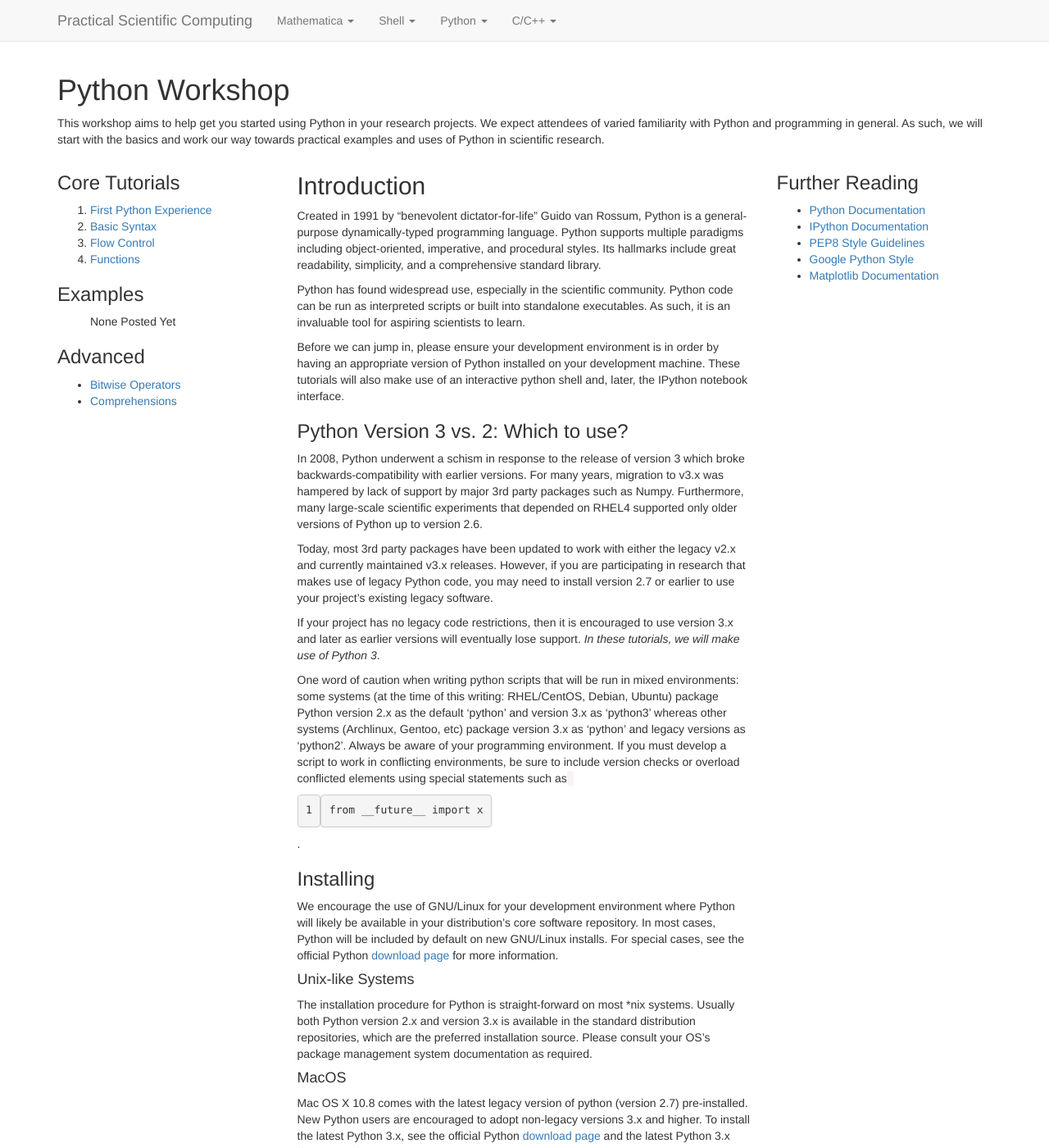
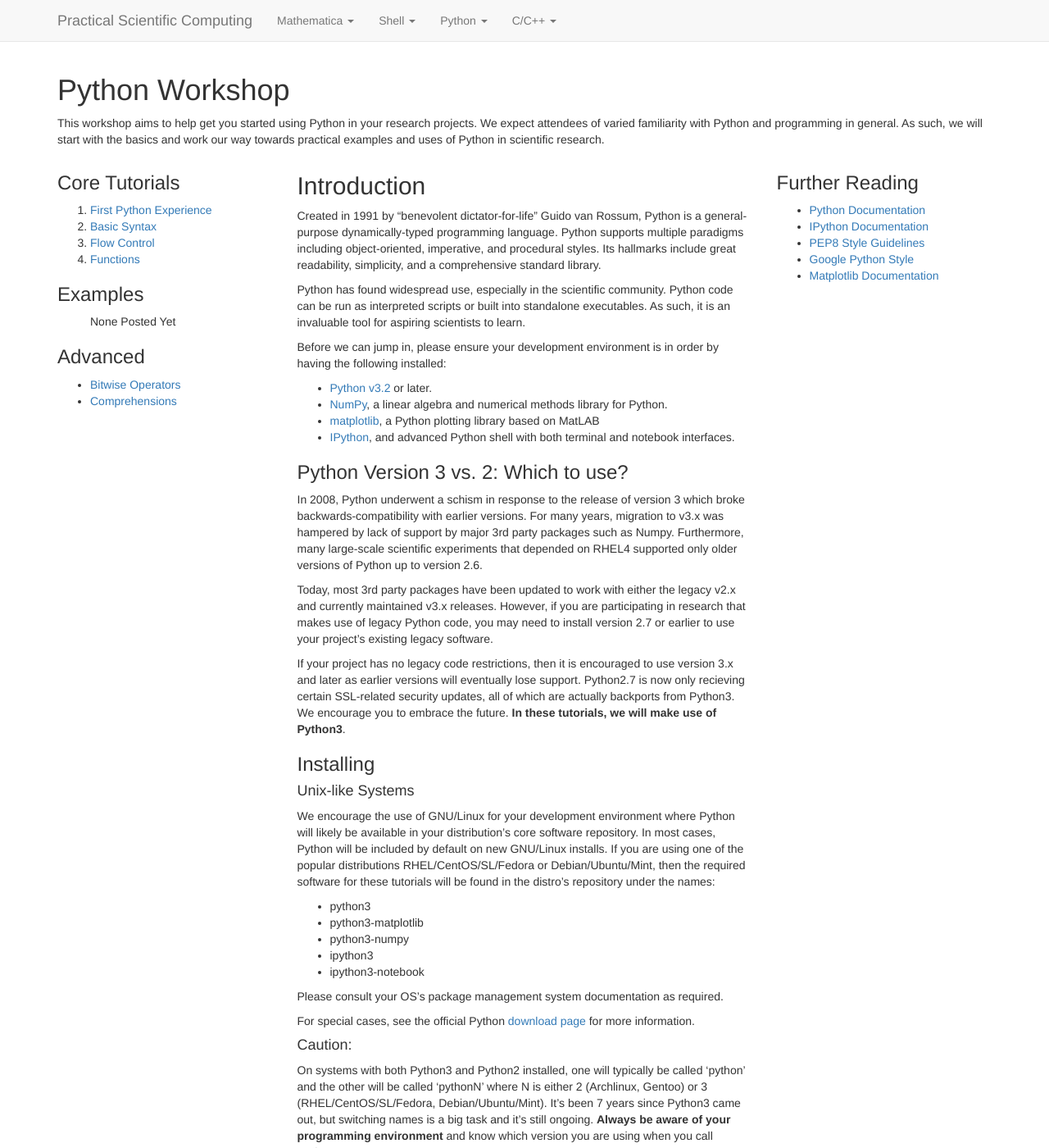
Before and after one commit to practical-scientific-computing/practical-scientific-computing.github.io, a Jekyll site: the page built from python/00-intro.md, in a window 1280 px wide and 1400 px high. Shown: the whole window at 82% size. Built offline with Jekyll 4.4.1, drawn with Linux system fonts in a browser that asks for light colours; nearby versions of some CDN libraries; Markdown is read by kramdown in place of the engine named in the settings; some of the changed text lies outside the part shown.

Commit message:
Improvements to text clarity.

```diff
--- a/python/00-intro.md
+++ b/python/00-intro.md
@@ -19,9 +19,15 @@ Python code can be run as interpreted scripts or built into standalone
 executables. As such, it is an invaluable tool for aspiring scientists to learn.
 
 Before we can jump in, please ensure your development environment is in order by
-having an appropriate version of Python installed on your development machine.
-These tutorials will also make use of an interactive python shell and, later,
-the IPython notebook interface.
+having the following installed:
+
+  * [Python v3.2](https://www.python.org/) or later.
+  * [NumPy](http://www.numpy.org/), a linear algebra and numerical methods
+      library for Python.
+  * [matplotlib](http://matplotlib.org/), a Python plotting library based on
+      MatLAB
+  * [IPython](http://ipython.org/), and advanced Python shell with both terminal
+      and notebook interfaces.
 
 ### Python Version 3 vs. 2: Which to use?
 
@@ -37,39 +43,48 @@ in research that makes use of legacy Python code, you may need to install
 version 2.7 or earlier to use your project's existing legacy software.
 
 If your project has no legacy code restrictions, then it is encouraged to use
-version 3.x and later as earlier versions will eventually lose support. *In these
-tutorials, we will make use of Python 3*.
-
-One word of caution when writing python scripts that will be run in mixed
-environments: some systems (at the time of this writing: RHEL/CentOS, Debian,
-Ubuntu) package Python version 2.x as the default 'python' and version 3.x as
-'python3' whereas other systems (Archlinux, Gentoo, etc) package version 3.x as
-'python' and legacy versions as 'python2'. Always be aware of your programming
-environment. If you must develop a script to work in conflicting environments,
-be sure to include version checks or overload conflicted elements using special
-statements such as `from __future__ import x`.
+version 3.x and later as earlier versions will eventually lose support.
+Python2.7 is now only recieving certain SSL-related security updates, all of
+which are actually backports from Python3. We encourage you to embrace the
+future. **In these tutorials, we will make use of Python3**.
 
 ### Installing
 
+#### Unix-like Systems
 We encourage the use of GNU/Linux for your development environment where Python
 will likely be available in your distribution's core software repository. In
-most cases, Python will be included by default on new GNU/Linux installs. For
-special cases, see the official Python
+most cases, Python will be included by default on new GNU/Linux installs.
+If you are using one of the popular distributions RHEL/CentOS/SL/Fedora or
+Debian/Ubuntu/Mint, then the required software for these tutorials will be
+found in the distro's repository under the names:
+
+  * python3
+  * python3-matplotlib
+  * python3-numpy
+  * ipython3
+  * ipython3-notebook
+
+Please consult your OS's package management system documentation as required.
+
+For special cases, see the official Python
 [download page](https://www.python.org/downloads/) for more information.
 
-#### Unix-like Systems
-The installation procedure for Python is straight-forward on most \*nix
-systems. Usually both Python version 2.x and version 3.x is available in the
-standard distribution repositories, which are the preferred installation source.
-Please consult your OS's package management system documentation as required.
+#### Caution:
+
+On systems with both Python3 and Python2 installed, one will typically be called
+'python' and the other will be called 'pythonN' where N is either 2 (Archlinux,
+Gentoo) or 3 (RHEL/CentOS/SL/Fedora, Debian/Ubuntu/Mint). It's been 7 years
+since Python3 came out, but switching names is a big task and it's still
+ongoing. **Always be aware of your programming environment** and know which
+version you are using when you call 'python'.
 
 #### MacOS
 
 Mac OS X 10.8 comes with the latest legacy version of python (version 2.7)
 pre-installed. New Python users are encouraged to adopt non-legacy
-versions 3.x and higher. To install the latest Python 3.x, see the official
+versions 3.2 and higher. To install the latest Python3, see the official
 Python [download page](https://www.python.org/downloads/) and the latest
-Python 3.x [documentation](https://docs.python.org/3/using/mac.html).
+Python3 [documentation](https://docs.python.org/3/using/mac.html).
 
 #### Windows
 
```
Also changed, not shown: python/02-syntax.md (+34 -26 lines).
